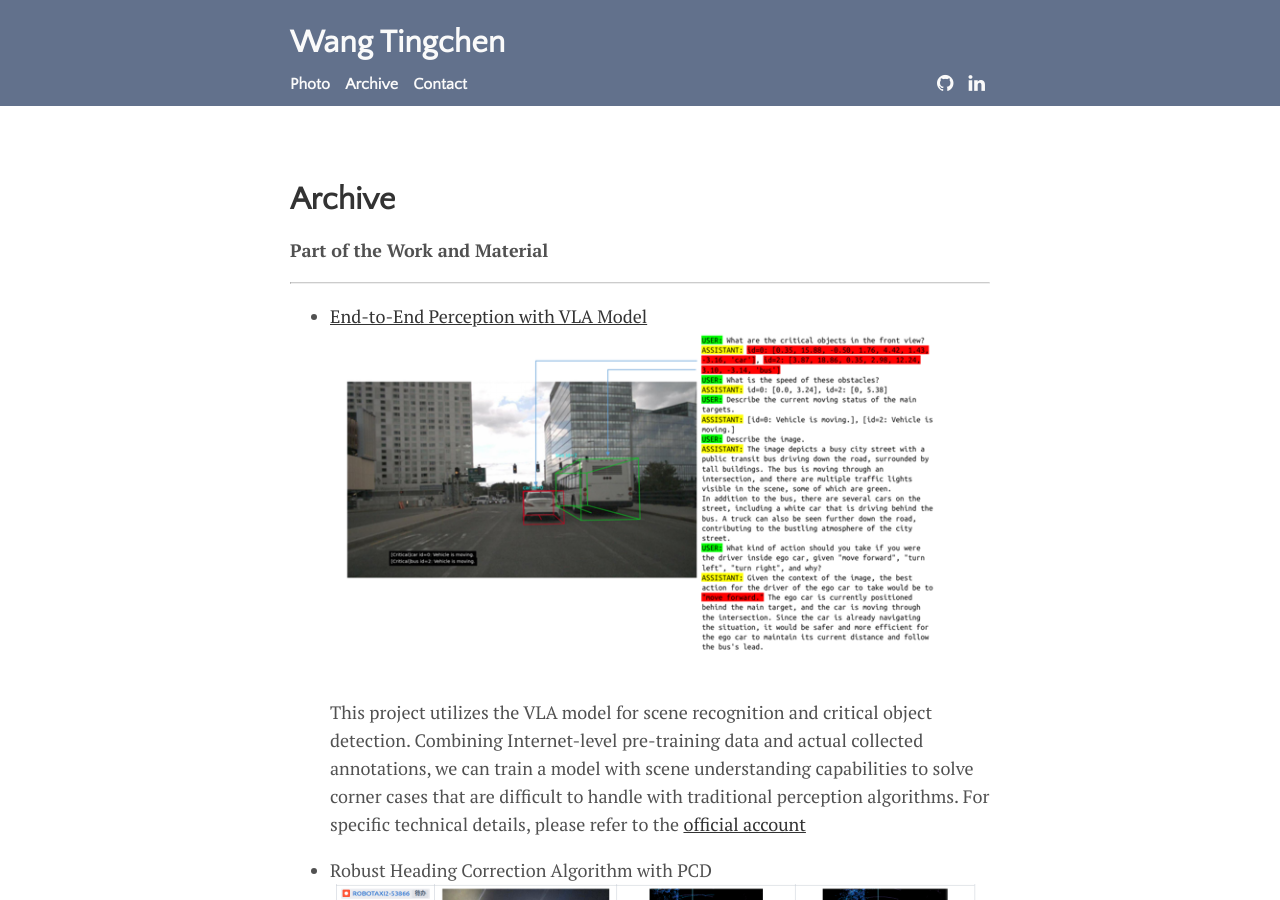
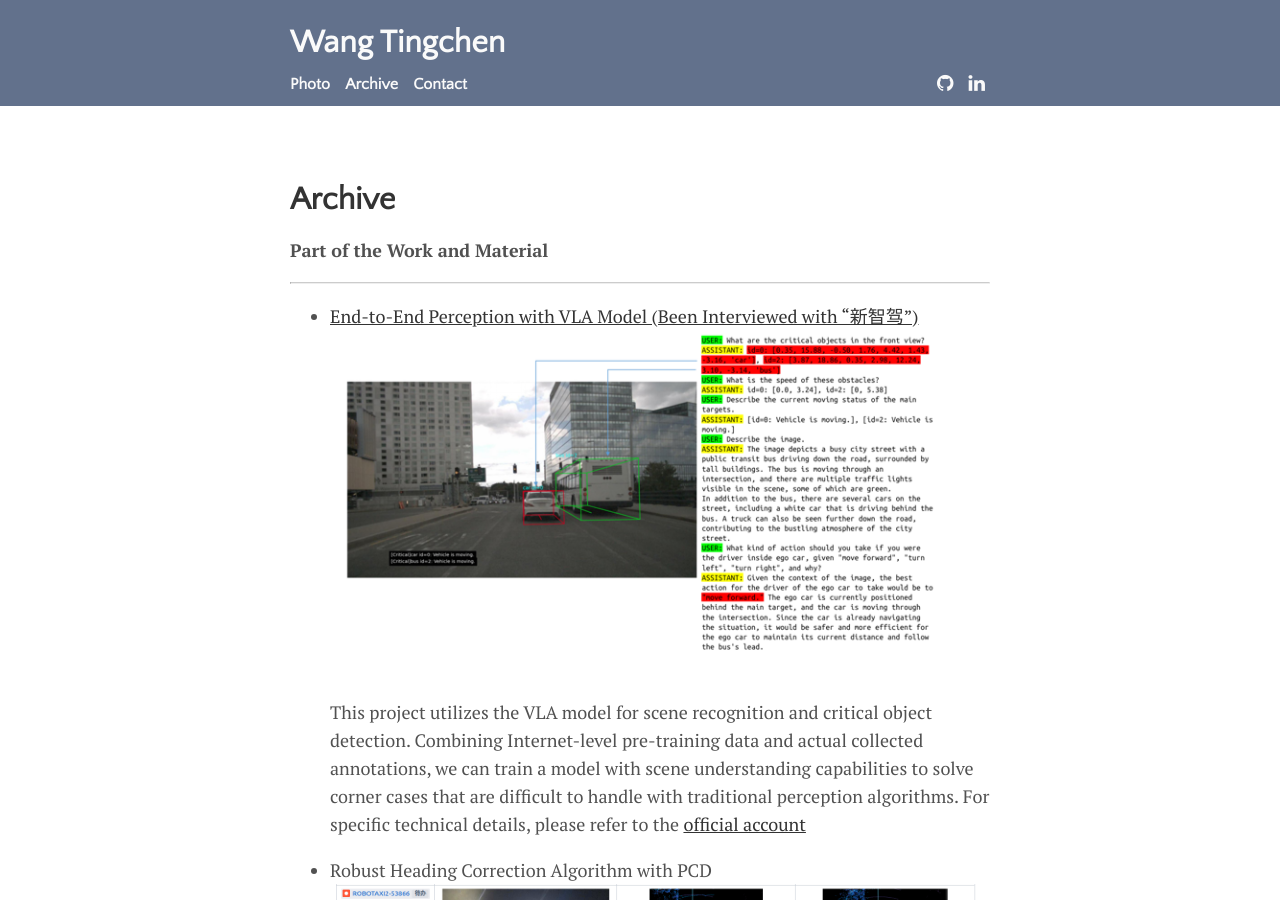
Before and after one commit to george0407/Tingchen.github.io, a Jekyll site: the page built from menu/archive.md, in a window 1280 px wide and 900 px high. Built offline with Jekyll 4.4.1, drawn with Linux system fonts in a browser that asks for light colours.

Commit message:
add info

```diff
--- a/menu/archive.md
+++ b/menu/archive.md
@@ -7,7 +7,7 @@ title: Archive
 ---
 
 - <a href="https://www.leiphone.com/category/transportation/cb1blVAcxAzxHqq8.html" target="_blank">
-End-to-End Perception with VLA Model</a>
+End-to-End Perception with VLA Model (Been Interviewed with "新智驾")</a>
 ![conversation](../assets/work_projects/VLA/conversations.png)
 
     This project utilizes the VLA model for scene recognition and critical object detection. Combining Internet-level pre-training data and actual collected annotations, we can train a model with scene understanding capabilities to solve corner cases that are difficult to handle with traditional perception algorithms. For specific technical details, please refer to the [official account](https://mp.weixin.qq.com/s/kW6D1uLp3P45EMo3-IgaVg){:target="_blank"}
```
